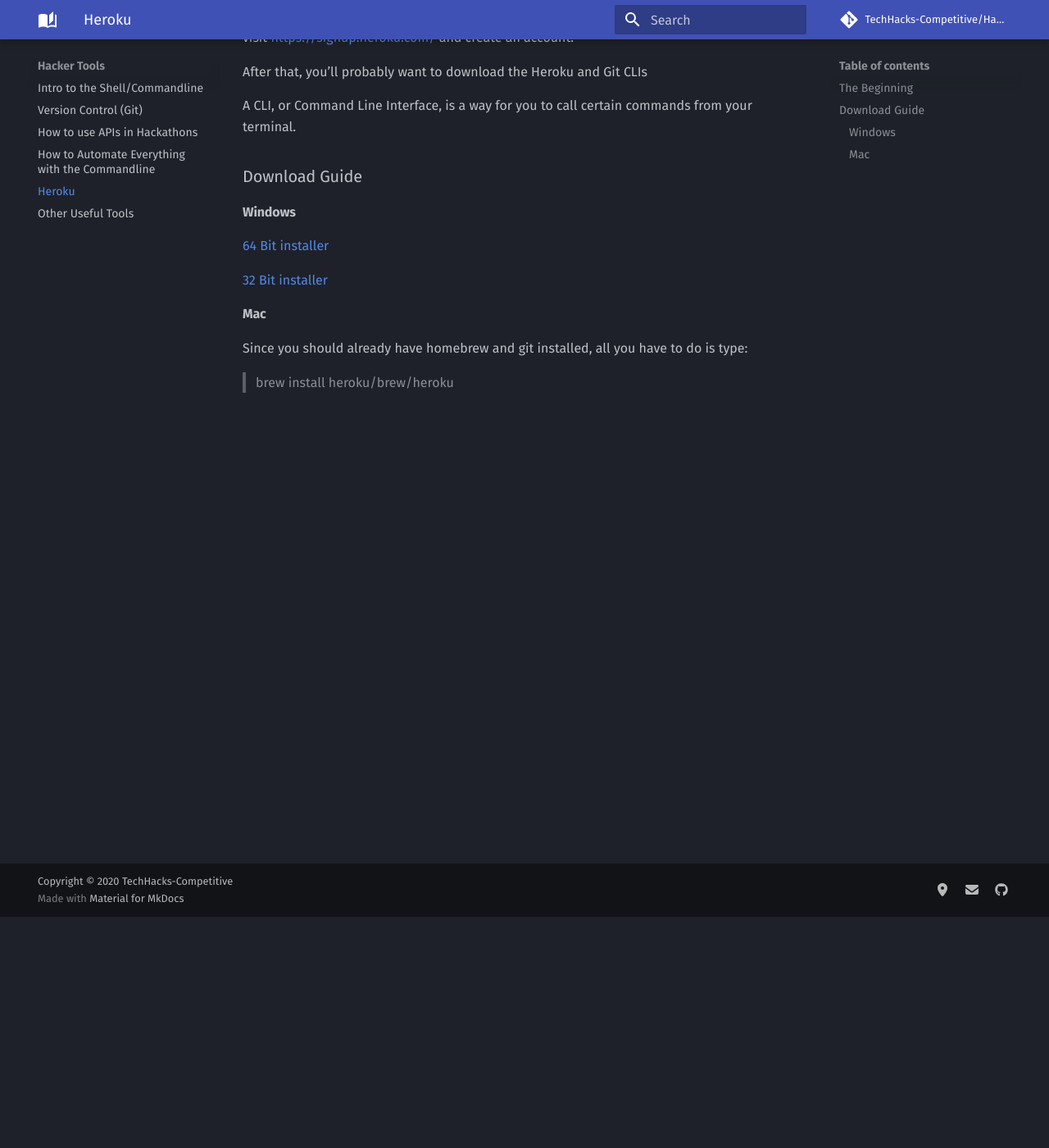
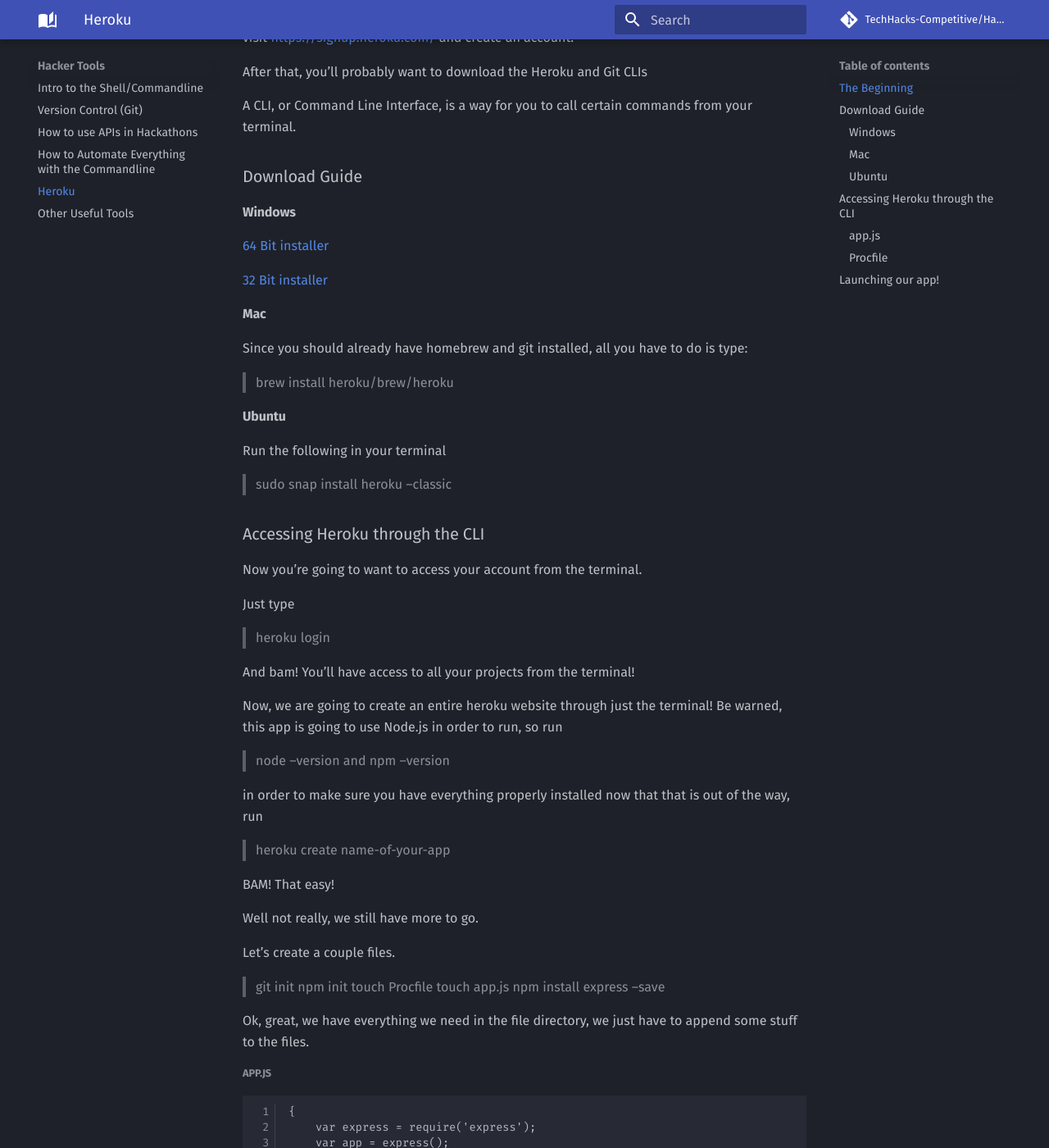
Before and after one commit to TechHacks-Competitive/Hack-n-Go, an MkDocs documentation site: the page built from docs/hacker/heroku.md, in a window 1280 px wide and 1400 px high, scrolled down 282 px. Shown: the whole window at 82% size. Built offline with MkDocs 1.6.1 and Material for MkDocs 9.7.7, drawn with Linux system fonts in a browser that asks for light colours; comment, search, counter and statistics services are not loaded; some of the changed text lies outside the part shown.

Commit message:
homebrew

````diff
--- a/docs/hacker/heroku.md
+++ b/docs/hacker/heroku.md
@@ -21,5 +21,77 @@
 
 > brew install heroku/brew/heroku
 
+#### Ubuntu
+Run the following in your terminal
 
-###
+> sudo snap install heroku --classic
+
+
+### Accessing Heroku through the CLI
+
+Now you're going to want to access your account from the terminal.
+
+Just type
+
+> heroku login
+
+And bam! You'll have access to all your projects from the terminal!
+
+Now, we are going to create an entire heroku website through just the terminal! Be warned, this app is going to use Node.js in order to run, so run
+
+> node --version
+and
+> npm --version
+
+in order to make sure you have everything properly installed
+now that that is out of the way, run
+
+> heroku create name-of-your-app
+
+BAM! That easy!
+
+Well not really, we still have more to go.
+
+Let's create a couple files.
+
+> git init
+> npm init
+> touch Procfile
+> touch app.js
+> npm install express --save
+
+
+Ok, great, we have everything we need in the file directory, we just have to append some stuff to the files.
+##### app.js
+```
+{
+	var express = require('express');
+	var app = express();
+
+	app.get('/', function (req, res) {
+		res.send('Hello World!');
+	});
+
+	app.listen(3000, function () {
+		console.log('Example app listening on port 3000!');
+});
+}
+```
+
+##### Procfile
+`web: node app.js`
+
+
+### Launching our app!
+
+This is the easiest part!
+
+Just run a few commands such as
+
+> heroku git:remote -a name-of-your-app
+> git add .
+> git commit -am 'first commit'
+> git push heroku master
+> heroku open
+
+Bam! there's your app up and running!
````
Also changed, not shown: docs/hacker/homebrew.md (+9 -0 lines).
